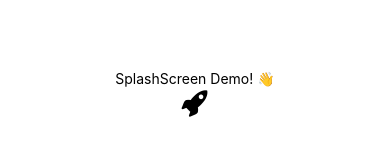
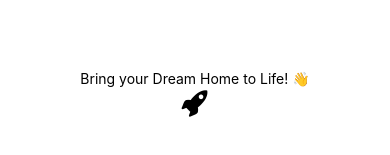
Before and after one commit to jaredsbt/GardenofRosas, a React Native app: screen / in a window 390 px wide. Shown: the part 327-482 px from the top of the page. Built offline with nearby package versions, Linux system fonts and the light colour scheme.

Commit message:
Dream Home message in home screen

```diff
--- a/App.js
+++ b/App.js
@@ -48,7 +48,7 @@ export default function App() {
     <View
       style={{ flex: 1, alignItems: 'center', justifyContent: 'center' }}
       onLayout={onLayoutRootView}>
-      <Text>SplashScreen Demo! 👋</Text>
+      <Text>Bring your Dream Home to Life! 👋</Text>
       <Entypo name="rocket" size={30} />
     </View>
   );
```
